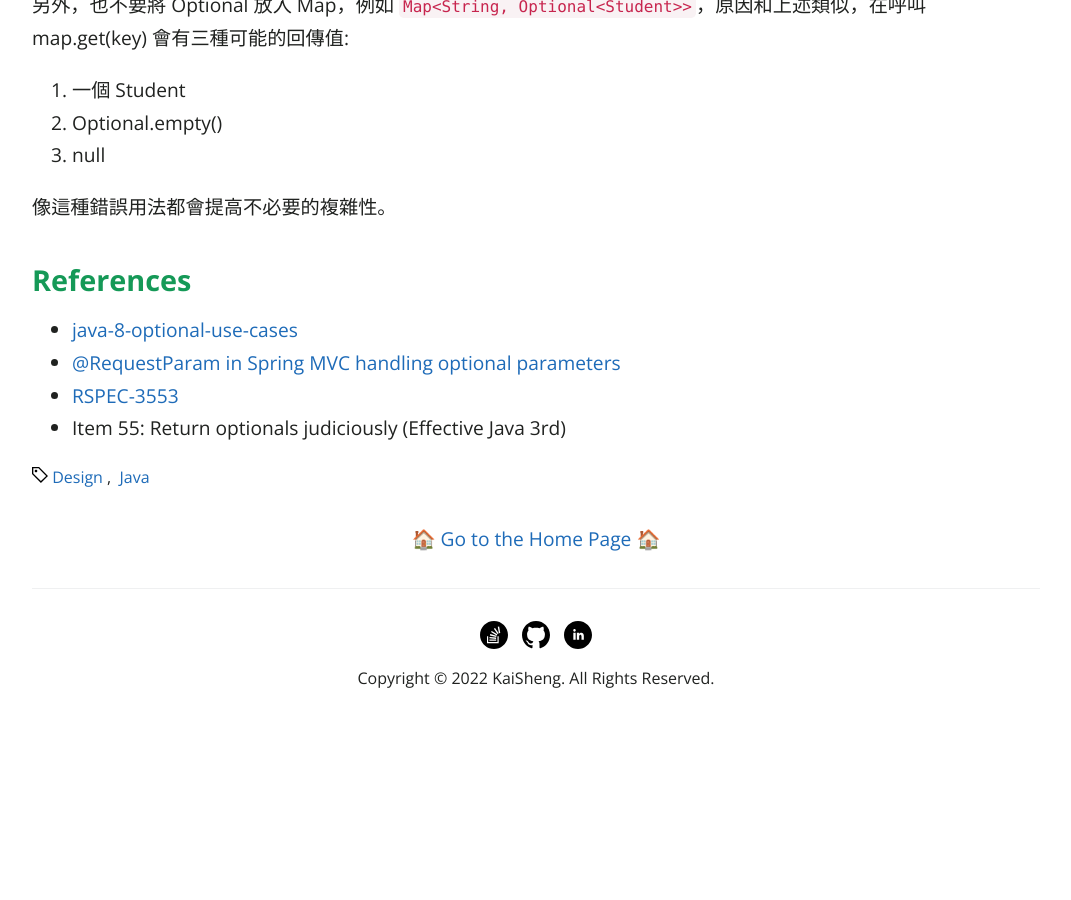
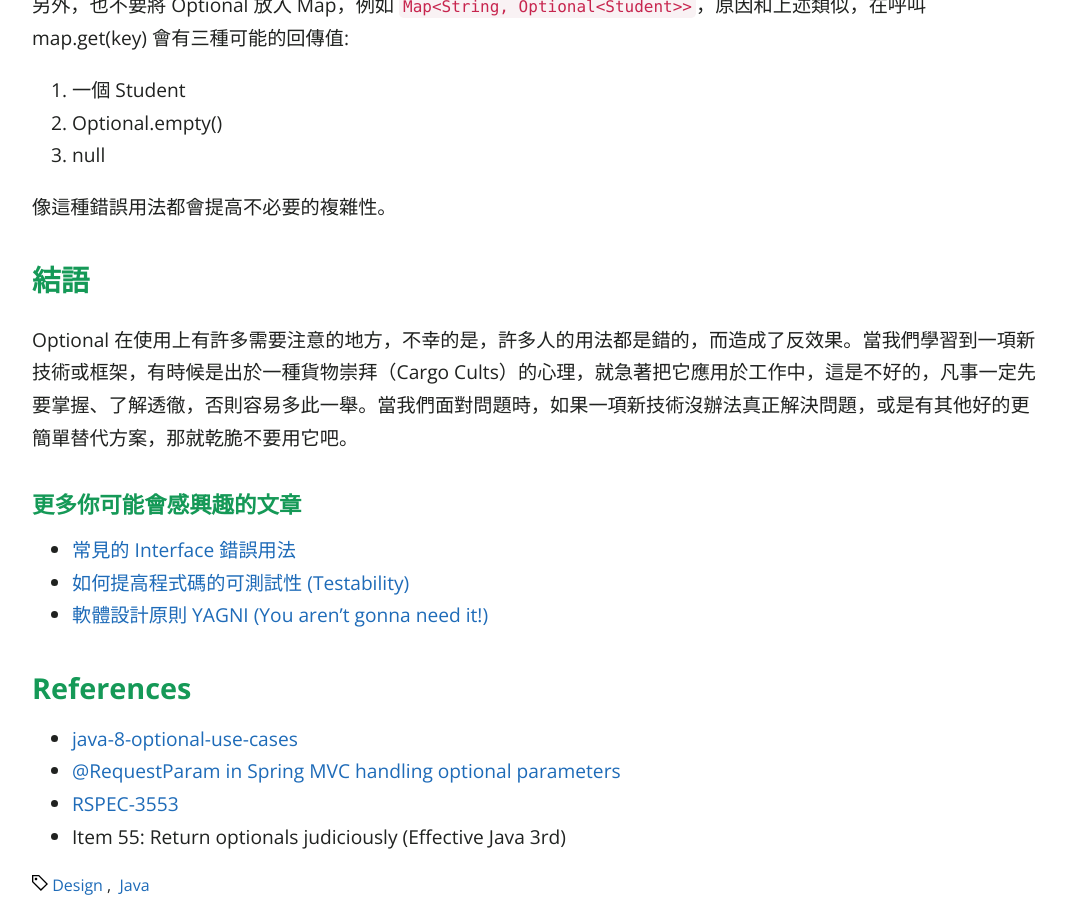
Before and after one commit to KaiSheng714/KaiSheng714.github.io, a Jekyll site: the page built from _posts/2022-05-17-misuse-of-java8-optional.md, in a window 1280 px wide and 900 px high, scrolled down 4188 px. Shown: the whole window, without its empty margins (104-1175 px from the left). Built offline with Jekyll 4.4.1, drawn with Linux system fonts in a browser that asks for light colours; comment, search, counter and statistics services are not loaded; before the commit the page ends 4936 px from its top, so only the background shows below that.

Commit message:
optional

```diff
--- a/_posts/2022-05-17-misuse-of-java8-optional.md
+++ b/_posts/2022-05-17-misuse-of-java8-optional.md
@@ -140,8 +140,15 @@ public List<Student> readAllStudents(String classId) {
 
 像這種錯誤用法都會提高不必要的複雜性。
 
+## **結語**
+Optional 在使用上有許多需要注意的地方，不幸的是，許多人的用法都是錯的，而造成了反效果。當我們學習到一項新技術或框架，有時候是出於一種貨物崇拜（Cargo Cults）的心理，就急著把它應用於工作中，這是不好的，凡事一定先要掌握、了解透徹，否則容易多此一舉。當我們面對問題時，如果一項新技術沒辦法真正解決問題，或是有其他好的更簡單替代方案，那就乾脆不要用它吧。
+
+### **更多你可能會感興趣的文章**
+- [常見的 Interface 錯誤用法](/articles/anti-pattern-of-java-interface-impl-style)
+- [如何提高程式碼的可測試性 (Testability)](/articles/testability)
+- [軟體設計原則 YAGNI (You aren't gonna need it!)](/articles/testability)
+
 ## **References**
-
 - [java-8-optional-use-cases](http://dolszewski.com/java/java-8-optional-use-cases/)
 - [@RequestParam in Spring MVC handling optional parameters](https://stackoverflow.com/questions/22373696/requestparam-in-spring-mvc-handling-optional-parameters)
 - [RSPEC-3553](https://rules.sonarsource.com/java/tag/clumsy/RSPEC-3553)
```
